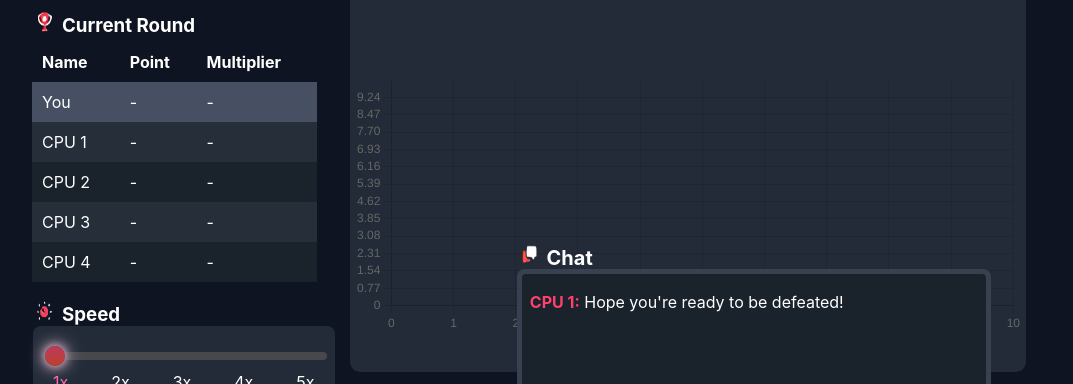
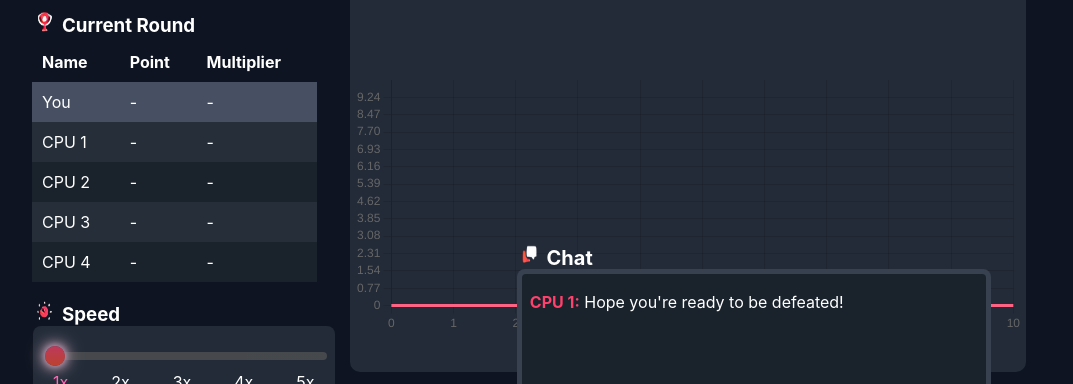
Before and after one commit to probablypenera007/guessnumber_frontend, a React (Create React App) app: page / in a window 1280 px wide. Shown: the part 163-547 px from the top of the page, without its empty margins (8-1081 px from the left). Built offline with nearby package versions, Linux system fonts and the light colour scheme.

Commit message:
Update GameBoard.tsx

```diff
--- a/src/components/GameBoard/GameBoard.tsx
+++ b/src/components/GameBoard/GameBoard.tsx
@@ -6,7 +6,9 @@ import {
   CategoryScale, // x axis
   LinearScale, // y axis
   PointElement,
+  ChartOptions,
 } from "chart.js";
+// import { ChartOptions } from 'chart.js';
 
 //internal imports
 import Style from "./GameBoard.module.css";
@@ -18,7 +20,7 @@ interface GameBoardProps {
 }
 
 // Chart Registration
-ChartJS.register(LineElement, PointElement, CategoryScale, LinearScale);
+ChartJS.register(LineElement, PointElement, CategoryScale, LinearScale,);
 
 
 const GameBoard: React.FC<GameBoardProps> = ({ speed, onGameEnd, gameStarted }) => {
@@ -62,7 +64,9 @@ const GameBoard: React.FC<GameBoardProps> = ({ speed, onGameEnd, gameStarted })
       label: 'Multiplier Progress',
       // data: Array.from({ length: Math.floor(multiplier * 10) + 1 }, (_, i) => (i / 10).toFixed(1)),
       // data: Array.from({ length: 11 }, (_, i) => multiplier <= i ? null : multiplier),
-      data: Array.from({ length: 11 }, (_, i) => (i <= Math.floor(multiplier)) ? multiplier : null),
+      // data: Array.from({ length: 11 }, (_, i) => (i <= Math.floor(multiplier)) ? multiplier : null),
+      data: Array.from({ length: 11 }, (_, i) => (i / 10) <= multiplier ? parseFloat((multiplier * (i / 10)).toFixed(2)) : 0),
+
       borderColor: "rgb(255, 99, 132)",
       backgroundColor: "rgba(255, 99, 132, 0.5)",
     }]
@@ -78,6 +82,8 @@ const GameBoard: React.FC<GameBoardProps> = ({ speed, onGameEnd, gameStarted })
         //   display: true,
         //   // text: 'Time'
         // }
+        suggestedMin: 0,
+        suggestedMax: targetMultiplier,
       },
       y: {
         display: true,
@@ -106,8 +112,6 @@ const GameBoard: React.FC<GameBoardProps> = ({ speed, onGameEnd, gameStarted })
   };
 
 
-
-
   return (
     <div className={Style.gameBoard}>
       <div className={Style.grah}>
```
